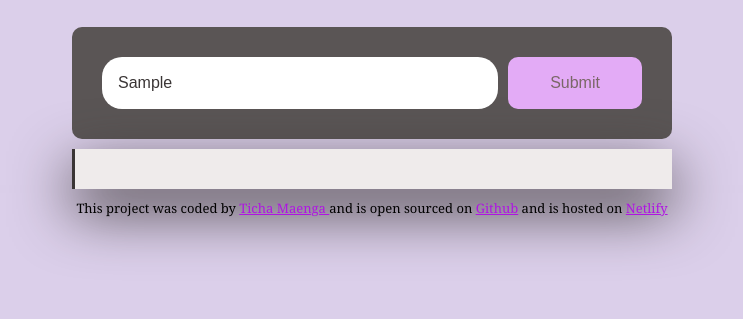
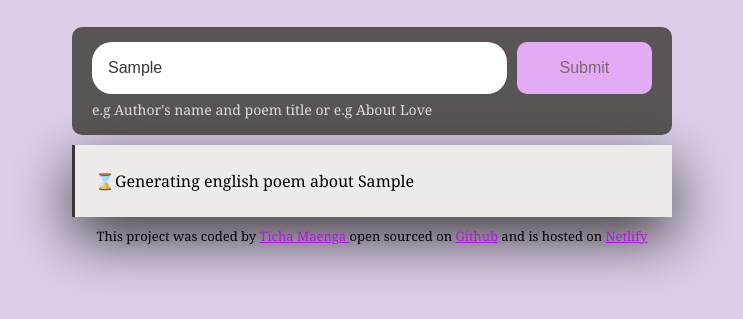
Before and after one commit to TishaNaturralle/favorite-english-poem-generator, a plain HTML site: page index.html in a window 1280 px wide. Both pictures are taken after typing "Sample" into the empty fields and a click on the input 843 px from the left and 260 px from the top of the page. Shown: the part 177-496 px from the top of the page, without its empty margins (268-1011 px from the left). Drawn offline with nearby package versions, Linux system fonts and the light colour scheme; no server answers.

Commit message:
Improved the User Experience

```diff
--- a/index.html
+++ b/index.html
@@ -14,6 +14,7 @@
     <h1> AI English Poem Generator</h1>
     </header>
     <main>
+      <div class="form-container">
       <form id="poem-generator-form">
         <input
         type="text"
@@ -26,13 +27,14 @@
         />
         <input type="Submit" class="submit-button"/>
       </form>
-
-    <div class="poem" id="poem"></div>
+      <div class="hint">e.g Author's name and poem title or e.g About Love</div>
+     </div>
+    <div class="poem hidden" id="poem"></div>
     </main>
     <footer>
         This project was coded by
         <a href="https://github.com/TishaNaturralle" target="_blank">Ticha Maenga </a>
-        and is open sourced on
+        open sourced on
         <a href="https://github.com/TishaNaturralle/favorite-english-poem-generator" target="_blank"> Github</a>
         and is hosted on
         <a href="https://app.netlify.com/sites/aienglishpoemgeneratorbytichtach/overview" target="_blank"> Netlify</a>
--- a/src/index.js
+++ b/src/index.js
@@ -22,6 +22,10 @@ let apiURL =
 `https://api.shecodes.io/ai/v1/generate?prompt=${prompt}&context=${context}&key=${apiKey}`
 //Make a call to the API
 
+let poemElement = document.querySelector("#poem");
+poemElement.classList.remove("hidden");
+poemElement.innerHTML = `<div class="blink">⌛Generating english poem about ${instructionsInput.value}</div>`;
+
 console.log("Generating poem");
 console.log('Prompt: ${prompt}');
 console.log('Context: ${context}');
--- a/src/styles.css
+++ b/src/styles.css
@@ -11,8 +11,35 @@ a{
     max-width: 600px;
 }
 
+.blink{
+    animation: blink-animation 1s steps(5, start) infinite;
+    -webkit-animation: blink-animation 1s steps(5, start) infinite;
+  }
+  @keyframes blink-animation {
+    to {
+      visibility: hidden;
+    }
+  }
+  @-webkit-keyframes blink-animation {
+    to {
+      visibility: hidden;
+    }
+  }
+
 Header{
     margin-bottom: 30px;
+}
+
+.hint{
+    color: white;
+    font-size: 14px;
+    line-height: 1.5;
+    margin-top: 5px;
+    opacity: 0.8;
+}
+
+.hidden{
+display: none;
 }
 
 h1{
@@ -24,11 +51,14 @@ h1{
 }
 
 form{
-    padding: 30px;
+   display: flex;
+}
+
+.form-container{
+    padding: 15px 20px;
     background-color: rgb(90, 85, 85);
     border: none;
     border-radius: 10px;
-    display: flex;
 }
 
 footer{
```
